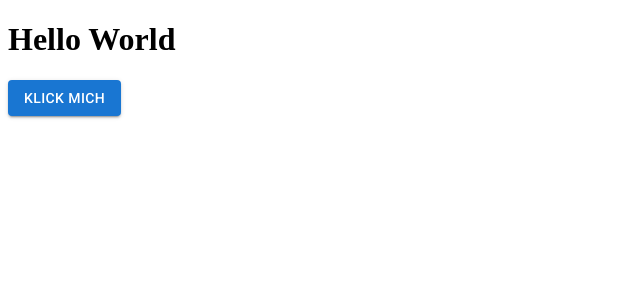
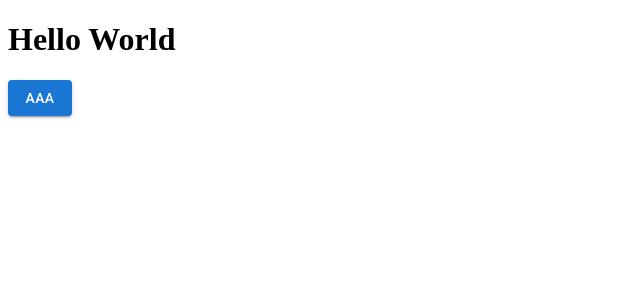
Before and after one commit to zerlix/NextLab, a Next.js app: page / in a window 1280 px wide. Shown: the top 300 px of the page, without its empty margins (0-640 px from the left). Built offline with nearby package versions, Linux system fonts and the light colour scheme.

Commit message:
modified:   src/components/Button.js

```diff
--- a/app/page.js
+++ b/app/page.js
@@ -4,7 +4,7 @@ export default function HomePage() {
   return (
     <div>
       <h1>Hello World</h1>
-      <Button />
+      <Button value="aaa"/>
     </div>
   )
 }
--- a/src/components/Button.js
+++ b/src/components/Button.js
@@ -1,12 +1,13 @@
 import React from 'react'
 import { Button, Typography } from '@mui/material';
 
-const DarkRoundedButton = () => {
+
+const myButton = ({value}) => {
   return (
     <Button variant="contained" color="primary">
-      Klick mich
+      {value}
     </Button>
   )
 }
 
-export default DarkRoundedButton
+export default myButton
```
